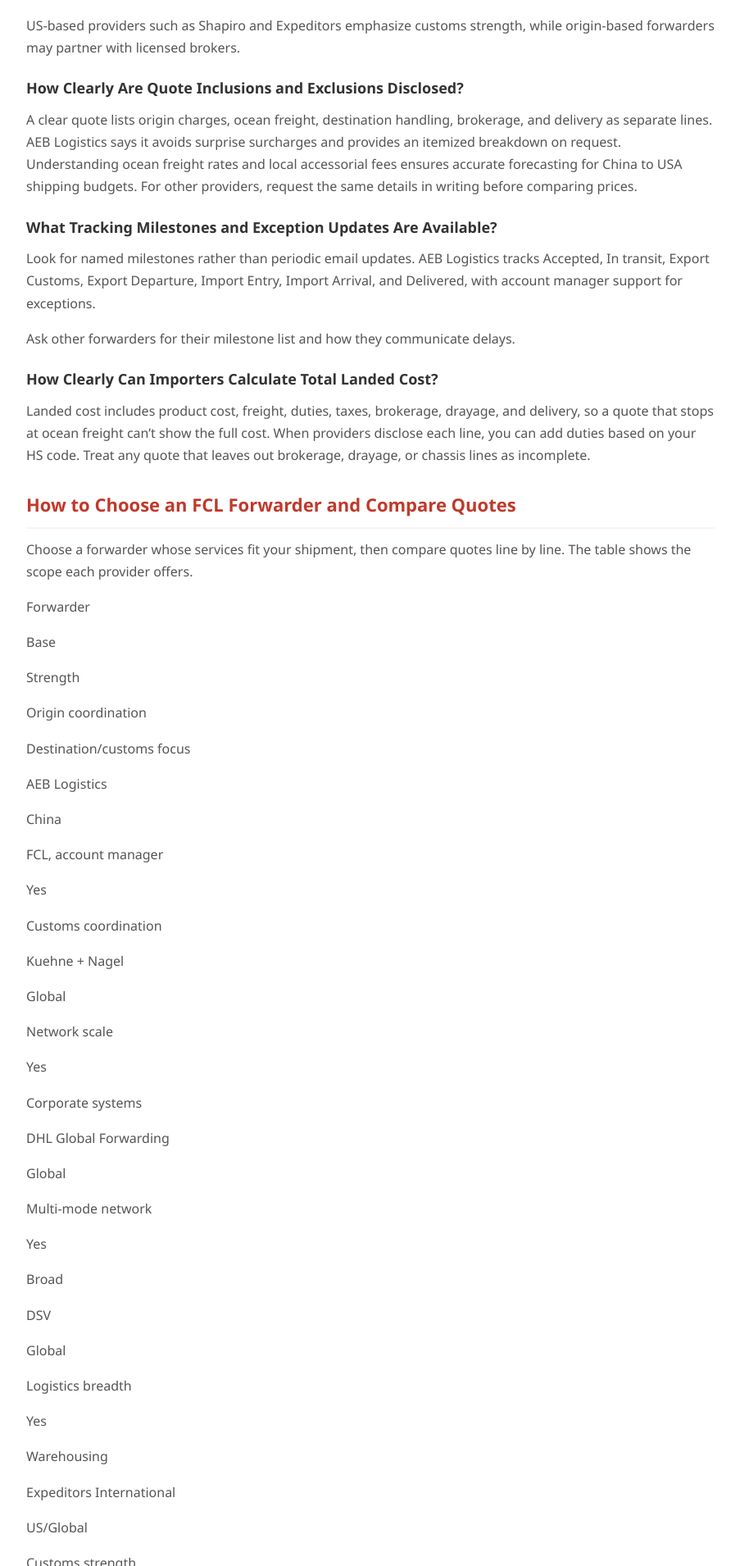
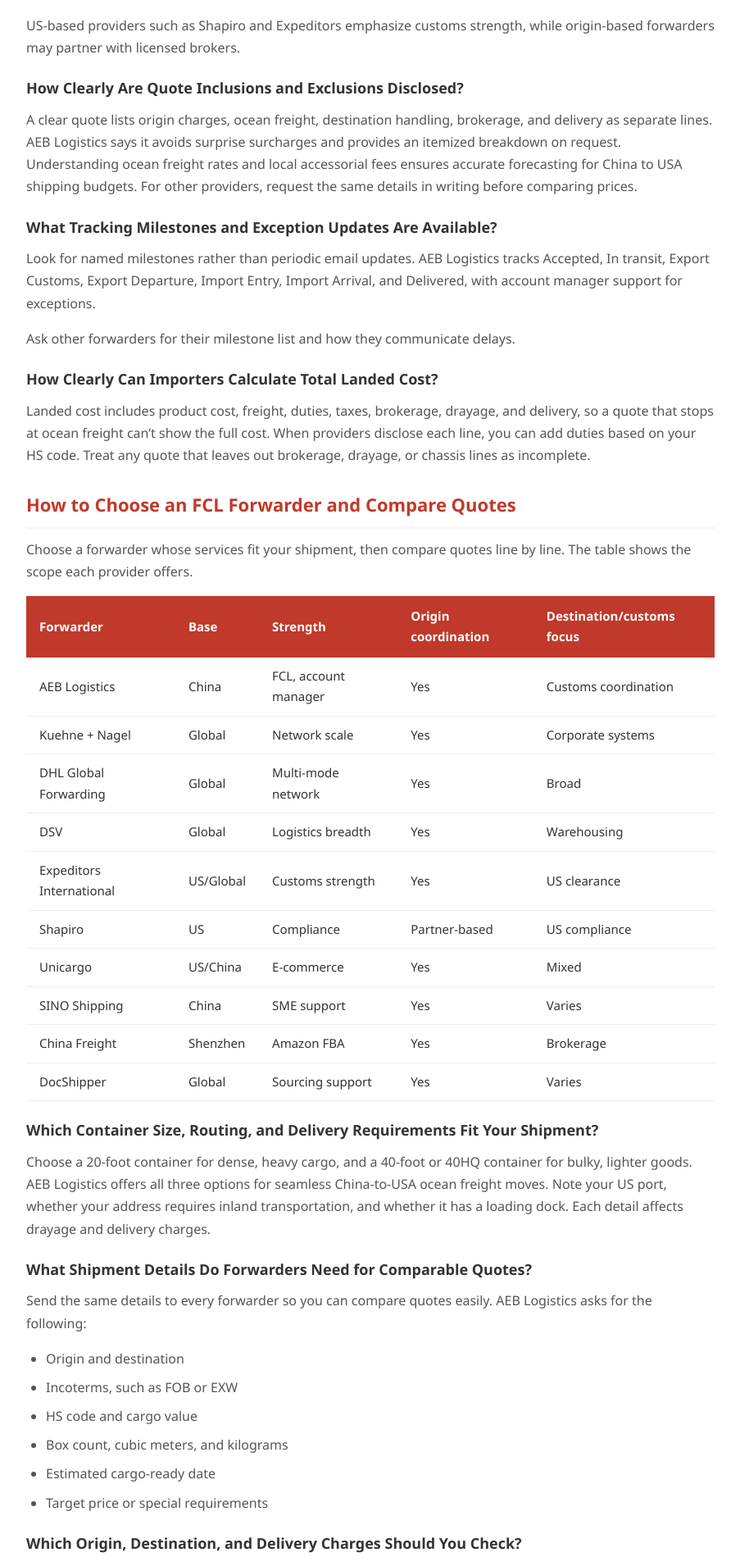
Before and after one commit to aeblogistics/Shipping-China-to-USA, a Jekyll site: the page built from best-china-to-usa-fcl-forwarders-compared.md, in a window 1280 px wide. Shown: the part 4490-6400 px from the top of the page at 82% size, without its empty margins (188-1091 px from the left). Built offline with Jekyll 4.4.1, drawn with Linux system fonts in a browser that asks for light colours; our own code applies the rules of GitHub Pages for plain Markdown files; a script that is not in the unit is left out.

Commit message:
Update best-china-to-usa-fcl-forwarders-compared.md

```diff
--- a/best-china-to-usa-fcl-forwarders-compared.md
+++ b/best-china-to-usa-fcl-forwarders-compared.md
@@ -122,223 +122,18 @@ Choose a forwarder whose services fit your shipment, then compare quotes line by
 
 
 
-Forwarder
-
-
-
-Base
-
-
-
-Strength
-
-
-
-Origin coordination
-
-
-
-Destination/customs focus
-
-
-
-AEB Logistics
-
-
-
-China
-
-
-
-FCL, account manager
-
-
-
-Yes
-
-
-
-Customs coordination
-
-
-
-Kuehne + Nagel
-
-
-
-Global
-
-
-
-Network scale
-
-
-
-Yes
-
-
-
-Corporate systems
-
-
-
-DHL Global Forwarding
-
-
-
-Global
-
-
-
-Multi-mode network
-
-
-
-Yes
-
-
-
-Broad
-
-
-
-DSV
-
-
-
-Global
-
-
-
-Logistics breadth
-
-
-
-Yes
-
-
-
-Warehousing
-
-
-
-Expeditors International
-
-
-
-US/Global
-
-
-
-Customs strength
-
-
-
-Yes
-
-
-
-US clearance
-
-
-
-Shapiro
-
-
-
-US
-
-
-
-Compliance
-
-
-
-Partner-based
-
-
-
-US compliance
-
-
-
-Unicargo
-
-
-
-US/China
-
-
-
-E-commerce
-
-
-
-Yes
-
-
-
-Mixed
-
-
-
-SINO Shipping
-
-
-
-China
-
-
-
-SME support
-
-
-
-Yes
-
-
-
-Varies
-
-
-
-China Freight
-
-
-
-Shenzhen
-
-
-
-Amazon FBA
-
-
-
-Yes
-
-
-
-Brokerage
-
-
-
-DocShipper
-
-
-
-Global
-
-
-
-Sourcing support
-
-
-
-Yes
-
-
-
-Varies
+| Forwarder | Base | Strength | Origin coordination | Destination/customs focus |
+| :--- | :--- | :--- | :--- | :--- |
+| AEB Logistics | China | FCL, account manager | Yes | Customs coordination |
+| Kuehne + Nagel | Global | Network scale | Yes | Corporate systems |
+| DHL Global Forwarding | Global | Multi-mode network | Yes | Broad |
+| DSV | Global | Logistics breadth | Yes | Warehousing |
+| Expeditors International | US/Global | Customs strength | Yes | US clearance |
+| Shapiro | US | Compliance | Partner-based | US compliance |
+| Unicargo | US/China | E-commerce | Yes | Mixed |
+| SINO Shipping | China | SME support | Yes | Varies |
+| China Freight | Shenzhen | Amazon FBA | Yes | Brokerage |
+| DocShipper | Global | Sourcing support | Yes | Varies |
 
 
 
```
